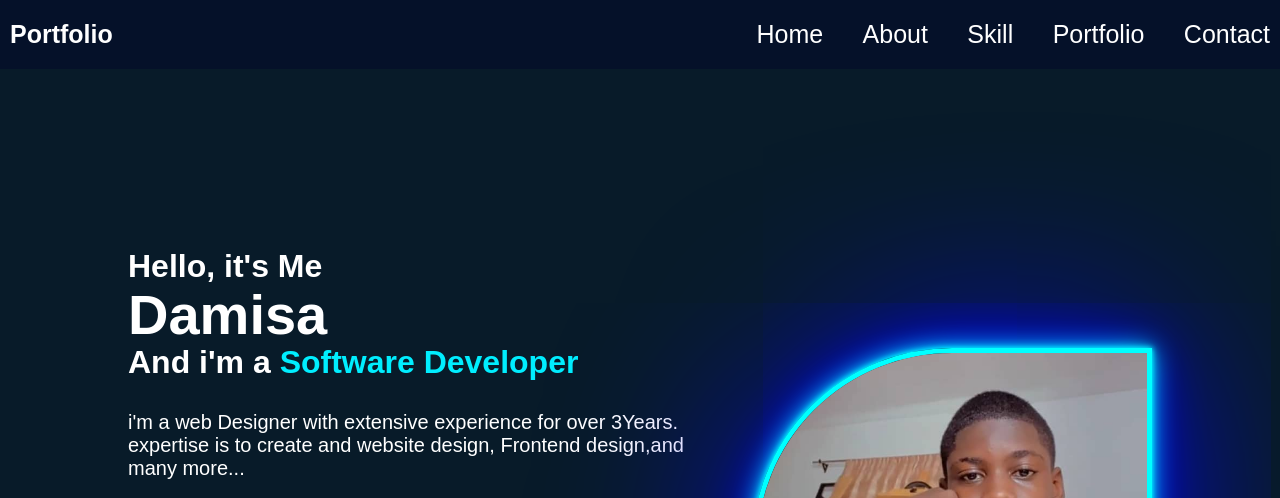
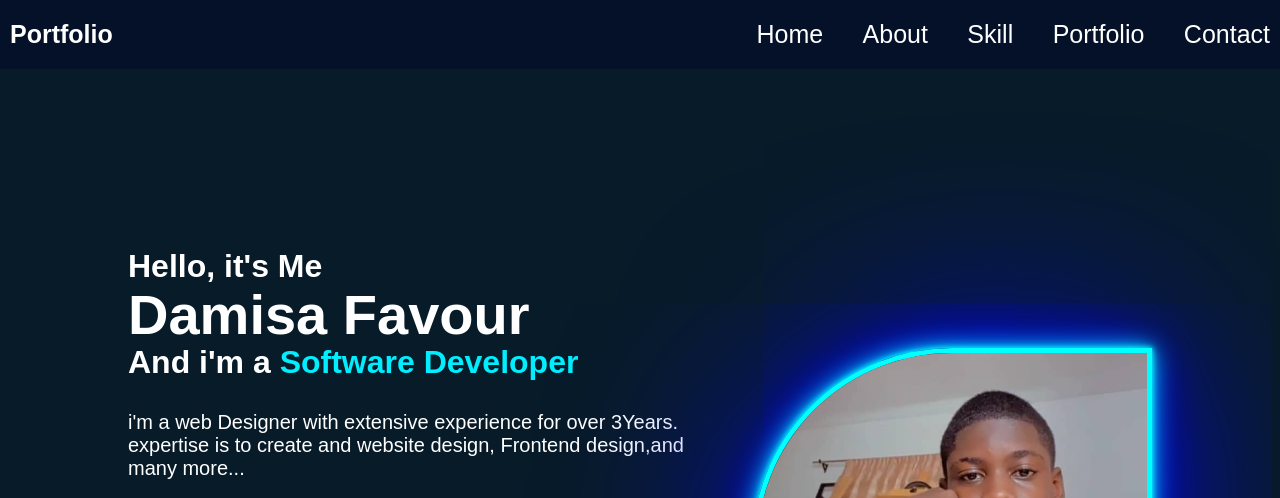
Before and after one commit to favourcode5/my-portfolio, a plain HTML site: page index.html in a window 1280 px wide. Shown: the top 498 px of the page. Drawn offline with nearby package versions, Linux system fonts and the light colour scheme.

Commit message:
name change

```diff
--- a/index.html
+++ b/index.html
@@ -23,7 +23,7 @@
             <section class="home">
                 <div class="home-content">
                     <h3>Hello, it's Me</h3>
-                    <h1>Damisa</h1>
+                    <h1>Damisa Favour</h1>
                     <h3>And i'm a <span class="text">Software Developer</span></h3>
                     <p>i'm a web Designer with extensive experience for over 3Years.
                         <br>expertise is to create and website design, Frontend design,and many more...
```
